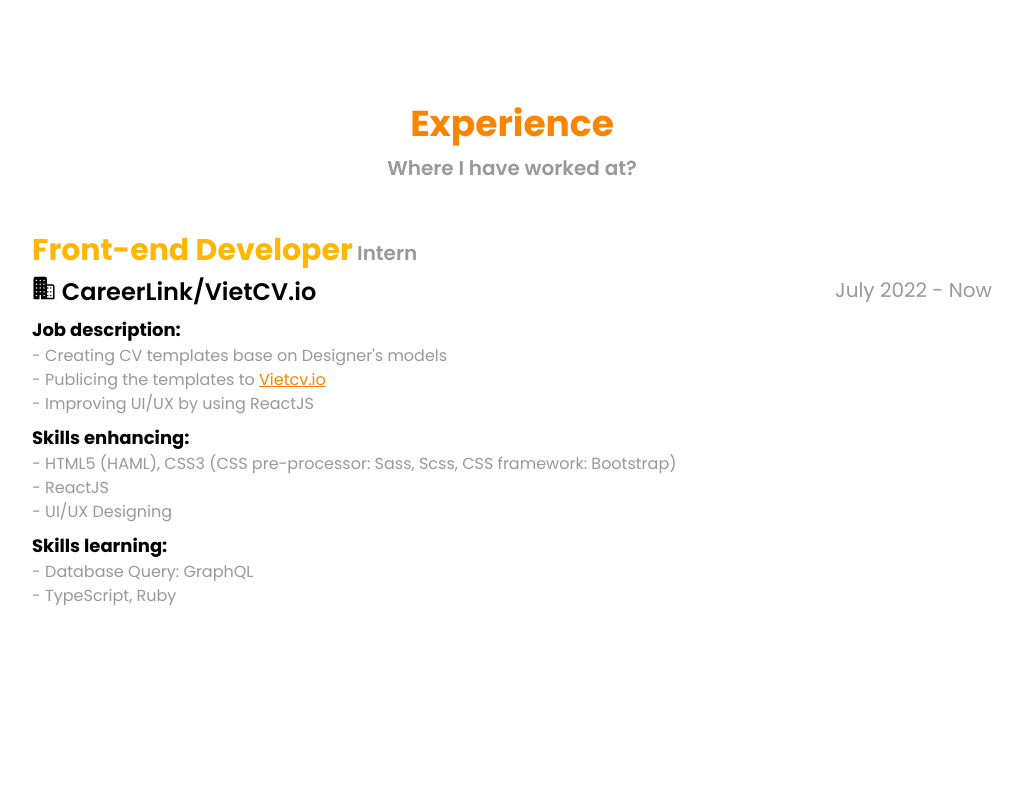
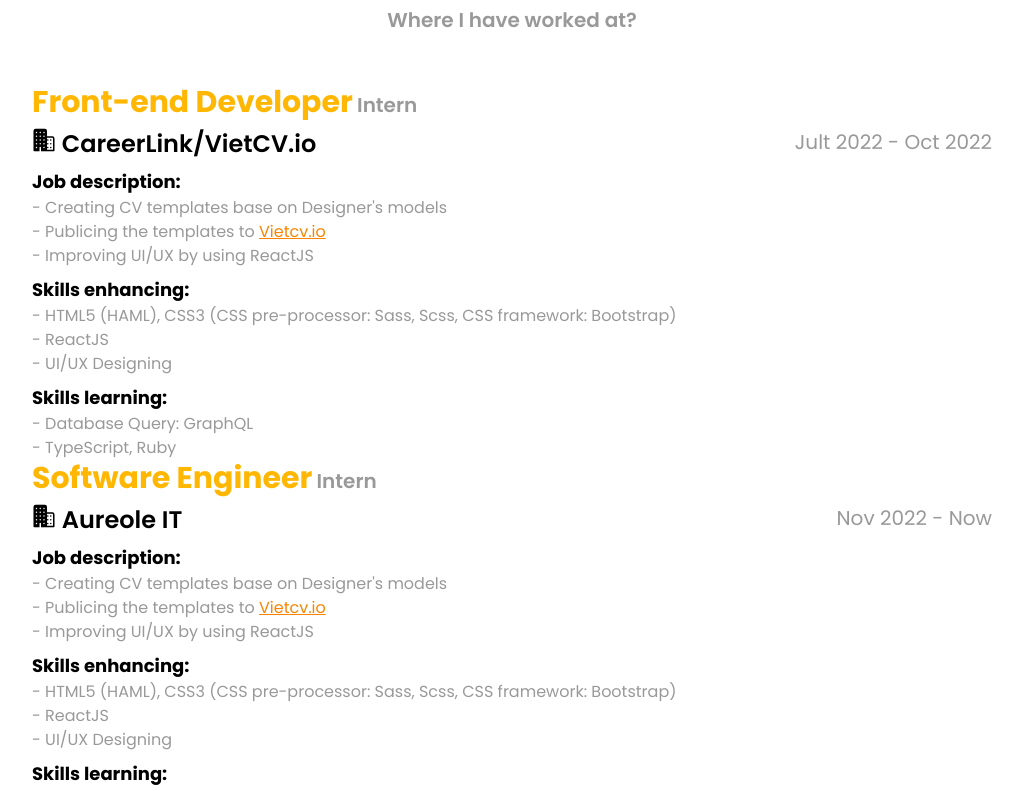
Before and after one commit to Pet3r1512/Portfolio2.0, a React (Create React App) app: page / in a window 1280 px wide. Shown: the part 1764-2555 px from the top of the page, without its empty margins (128-1150 px from the left). Built offline with nearby package versions, Linux system fonts and the light colour scheme.

Commit message:
Update Experience.js

```diff
--- a/src/components/Experience.js
+++ b/src/components/Experience.js
@@ -23,8 +23,15 @@
         company: "CareerLink/VietCV.io",
         position: "Front-end Developer",
         type: "Intern",
-        time: "July 2022 - Now",
+        time: "Jult 2022 - Oct 2022",
     },
+    {
+        id: 2,
+        company: "Aureole IT",
+        position: "Software Engineer",
+        type: "Intern",
+        time: "Nov 2022 - Now",
+    }
 ]
 
 const vietcv_io_link = <a className="text-orange underline" href="https://vietcv.io/templates" target="_blank">Vietcv.io</a>
```
